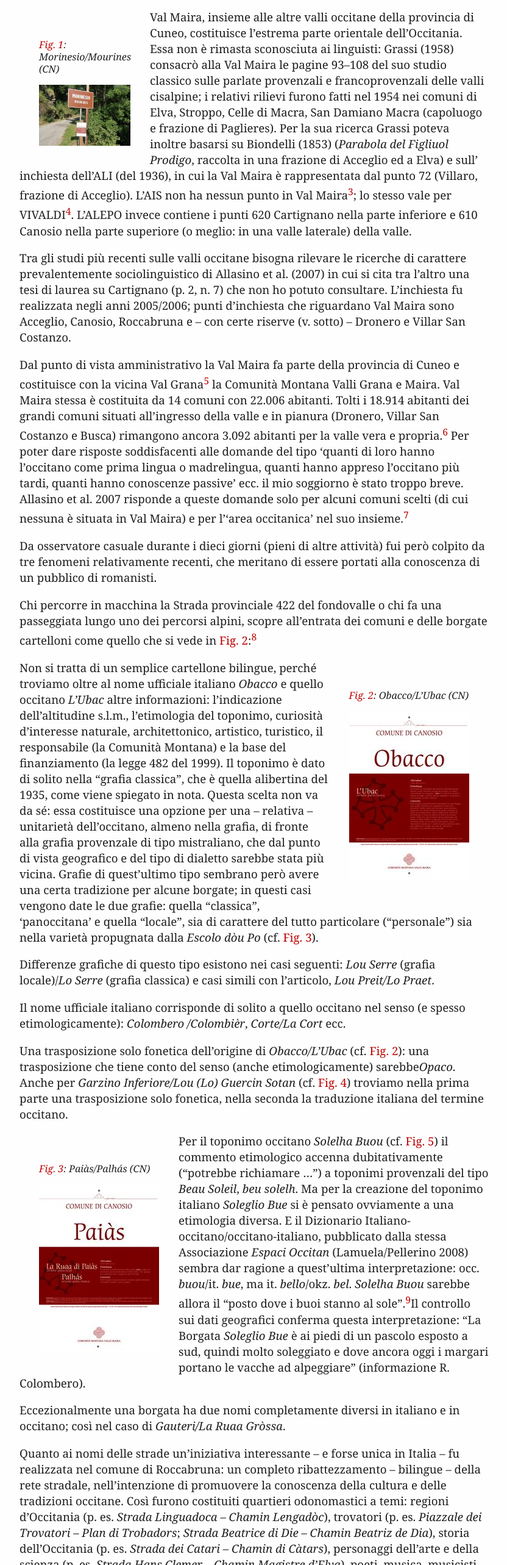
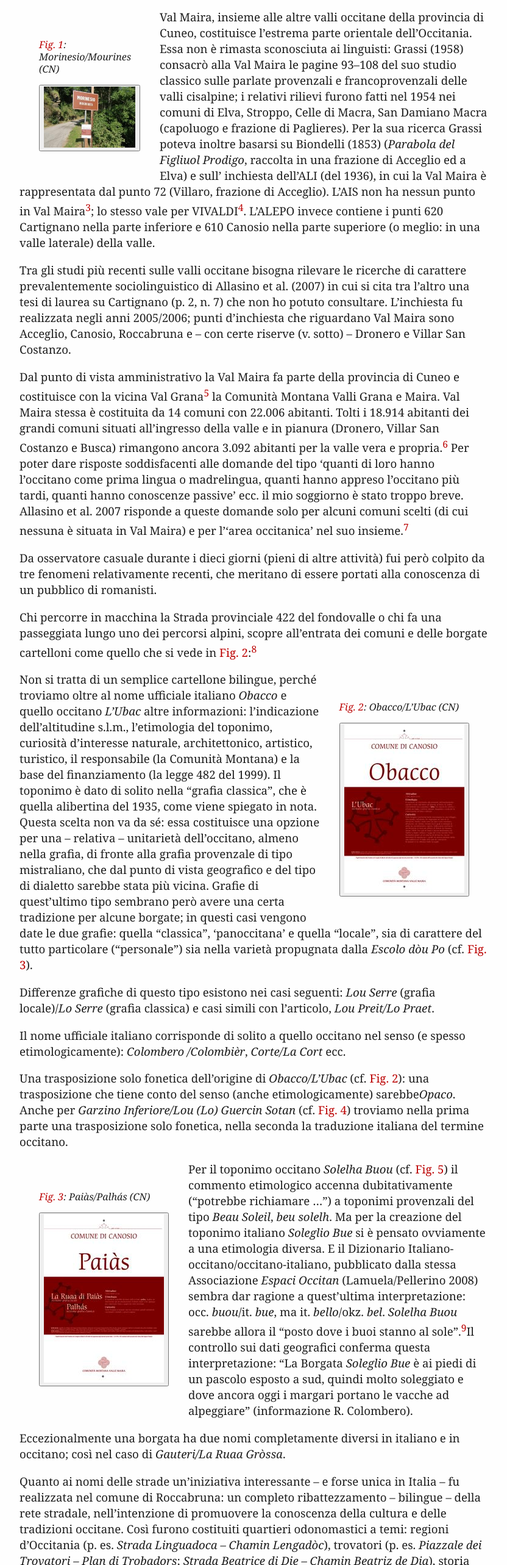
Before and after one commit to abuft/festschrift-kattenbusch, a React (Create React App) app: page /ernst in a window 1280 px wide. Shown: the part 1060-3626 px from the top of the page at 61% size, without its empty margins (88-920 px from the left). Built offline with nearby package versions, Linux system fonts and the light colour scheme.

Commit message:
Update Ernst Article with a React lightbox
- started with 'yet-another-react-lightbox'
- not the best solution for now but a starting
  solution
- ToDo: implement a better lightbox replacement.

```diff
--- a/package.json
+++ b/package.json
@@ -10,7 +10,8 @@
     "react-dom": "^18.2.0",
     "react-router-dom": "^6.21.3",
     "react-scripts": "5.0.1",
-    "web-vitals": "^2.1.4"
+    "web-vitals": "^2.1.4",
+    "yet-another-react-lightbox": "^3.16.0"
   },
   "scripts": {
     "start": "react-scripts start",
--- a/src/App.js
+++ b/src/App.js
@@ -11,6 +11,7 @@ import Autoren from './compoments/Autoren';
 import Urbano from './compoments/articles/Urbano';
 import AngelisVoelker from './compoments/articles/AngelisVoelker';
 import Ernst from './compoments/articles/Ernst';
+import Schmidt from './compoments/articles/Schmidt';
 
 function App() {
   return (
@@ -25,6 +26,7 @@ function App() {
           <Route path="urbano" element={<Urbano id="urbano" author="Amalia Urbano" />} />
           <Route path="/angelisVoelker" element={<AngelisVoelker id="angelis_voelker" author="Barbara De Angelis und Harald Völker" />} />
           <Route path="/ernst" element={<Ernst id="Ernst" author="Gerhard Ernst" />} />
+          <Route path="/schmidt" element={<Schmidt id="Schmidt" author="Jochen Schmidt" />} />
         </Routes>
       </BrowserRouter>
     </div>
--- a/src/compoments/Autoren.js
+++ b/src/compoments/Autoren.js
@@ -114,7 +114,7 @@ function Autoren(props) {
                     <h2><a href="#k12" name="kat12">S</a></h2>
                     <p className="bibl">Schaumburg, Christophe: <a href="schaumburg-laufende-forscher.html">Über laufende Forscher</a>
                     </p>
-                    <p className="bibl">Schmidt, Jochen: <a href="schmidt-rumaenisch.html">Warum Rumänisch?</a></p>
+                    <p className="bibl">Schmidt, Jochen: <a href="/schmidt">Warum Rumänisch?</a></p>
                     <p className="bibl">Setzkorn, Sylvia: <a href="setzkorn-durchfall.html">Die volkstümlichen Bezeichnungen für die
                         Krankheit ‚Durchfall‘ in der Romania
                         – onomasiologische und sprachgeographische Betrachtungen</a></p>
--- a/src/compoments/Footer.js
+++ b/src/compoments/Footer.js
@@ -1,6 +1,6 @@
 function Footer() {
     return (
-        <div className="grid_2 prefix_6">
+        <div className="grid_5 prefix_5">
             <footer id="page_footer">
                 {/* <!-- Copyright information --> */}
                 <p>&copy; 2012 Institut f&uuml;r Romanistik, HU</p>
--- a/src/compoments/Rubrik.js
+++ b/src/compoments/Rubrik.js
@@ -32,7 +32,7 @@ function Rubrik() {
                 <h2 className="header"><a href="/impressum">Impressum</a></h2>
             </nav>
         </div>
-    )
+    );
 }
 
 export default Rubrik;
--- a/src/compoments/articles/Ernst.js
+++ b/src/compoments/articles/Ernst.js
@@ -1,20 +1,29 @@
 import Rubrik from "../Rubrik";
+import React, { useState } from "react";
+import Lightbox from "yet-another-react-lightbox";
+import "yet-another-react-lightbox/styles.css";
 import upArrow from '../../images/layout/up-arrow.png';
 import Footer from "../Footer";
 import ErnstPortrait from '../../images/gernst/gernst-portrait.jpg';
-import Morinesio from '../../images/gernst/morinesio.jpg';
 import Morinesio_small from '../../images/gernst/morinesio_small.jpg';
-import Obacco from '../../images/gernst/obacco.jpg';
 import Obacco_small from '../../images/gernst/obacco_small.jpg';
-import Paias from '../../images/gernst/paias.jpg';
 import Paias_small from '../../images/gernst/paias_small.jpg';
-import Garzino from '../../images/gernst/garzino.jpg';
 import Garzino_small from '../../images/gernst/garzino_small.jpg';
-import Soleglio from '../../images/gernst/soleglio.jpg';
 import Soleglio_small from '../../images/gernst/soleglio_small.jpg';
 import Header from "../Header";
 
 function Ernst(props) {
+
+    const images = [
+        { src: 'https://festschrift-kattenbusch.de/images/gernst/morinesio.jpg', caption: 'Morinesio/Mourines (CN)' },
+        { src: 'https://festschrift-kattenbusch.de/images/gernst/obacco.jpg', caption: 'Obacco/L’Ubac (CN)' },
+        { src: 'https://festschrift-kattenbusch.de/images/gernst/paias.jpg', caption: 'Paiàs/Palhás (CN)' },
+        { src: 'https://festschrift-kattenbusch.de/images/gernst/garzino.jpg', caption: 'Garzino' },
+        { src: 'https://festschrift-kattenbusch.de/images/gernst/soleglio.jpg', caption: 'Soleglio Bue/Solelha Buou (CN)' }
+    ];
+
+    const [open, setOpen] = useState(false);
+
     return (
         <div>
             <div id="Wrapper" className="container_14">
@@ -26,6 +35,12 @@ function Ernst(props) {
                     </div>
                     <Rubrik />
                 </div>
+
+                <Lightbox
+                    open={open}
+                    close={() => setOpen(false)}
+                    slides={images.slice(0)}
+                />
 
                 <div id="Teasers" className="clearfix">
                     <div className="grid_9">
@@ -95,15 +110,15 @@ function Ernst(props) {
                             <article className="post">
                                 {/* <!-- Content of the article --> */}
                                 <figure className="imageleft">
-                                    <p style={{ width: "150px" }}><a href="#b1"
-                                        name="abb1">Fig. 1</a>:
-                                        Morinesio/Mourines (CN)</p>
-                                    <a href={Morinesio} rel="lightbox"
-                                        title="Fig. 1: Cartello di località in due lingue:
-		          Morinesio/Mourines (CN)">
+                                    <p style={{ width: "150px" }}>
+                                        <a href="#b1"
+                                            name="abb1">Fig. 1</a>:
+                                        Morinesio/Mourines (CN)
+                                    </p>
+                                    <button type="button" onClick={() => setOpen(true)}>
                                         <img src={Morinesio_small} width="150"
                                             height="100" alt="Morinesio" />
-                                    </a>
+                                    </button>
                                 </figure>
 
                                 <p>
@@ -170,12 +185,10 @@ function Ernst(props) {
                                     <p style={{ width: "197px" }}><a href="#b2"
                                         name="abb2">Fig. 2</a>:
                                         Obacco/L’Ubac (CN)</p>
-                                    <a href={Obacco} rel="lightbox"
-                                        title="Fig. 2: Cartello di località in due lingue:
-		          Obacco/L’Ubac (CN)">
+                                    <button type="button" onClick={() => setOpen(true)}>
                                         <img src={Obacco_small} width="197"
                                             height="276" alt="Obacco" />
-                                    </a>
+                                    </button>
                                 </figure>
 
                                 <p>
@@ -222,12 +235,10 @@ function Ernst(props) {
                                         name="abb3">Fig. 3</a>:
                                         Paiàs/Palhás (CN)
                                     </p>
-                                    <a href={Paias} rel="lightbox"
-                                        title="Fig. 3: Cartello di località in due lingue:
-		          Paiàs/Palhás (CN)">
+                                    <button type="button" onClick={() => setOpen(true)}>
                                         <img src={Paias_small} width="197"
                                             height="276" alt="Paiàs" />
-                                    </a>
+                                    </button>
                                 </figure>
 
 
@@ -252,9 +263,6 @@ function Ernst(props) {
                                     soleggiato e dove ancora oggi i margari
                                     portano le vacche ad alpeggiare” (informazione R. Colombero).
                                 </p>
-
-
-
 
                                 <p>
                                     Eccezionalmente una borgata ha due nomi completamente diversi in
@@ -283,13 +291,12 @@ function Ernst(props) {
                                     <p style={{ width: "197px" }}><a href="#b4"
                                         name="abb4">Fig. 4</a>:
                                         Garzino Inferiore/Lou (Lo)
-                                        Guercin Sotan (CN)</p>
-                                    <a href={Garzino} rel="lightbox"
-                                        title="Fig. 4: Cartello di località in due lingue:
-		          Garzino Inferiore/Lou (Lo) Guercin Sotan (CN)">
+                                        Guercin Sotan (CN)
+                                    </p>
+                                    <button type="button" onClick={() => setOpen(true)}>
                                         <img src={Garzino_small} width="197"
                                             height="276" alt="Garzino Inferiore" />
-                                    </a>
+                                    </button>
                                 </figure>
 
                                 <p>
@@ -344,13 +351,12 @@ function Ernst(props) {
                                 <figure className="imageleft">
                                     <p style={{ width: "197px" }}><a href="#b5"
                                         name="abb5">Fig. 5</a>:
-                                        Soleglio Bue/Solelha Buou (CN)</p>
-                                    <a href={Soleglio} rel="lightbox"
-                                        title="Fig. 5: Cartello di località in due lingue:
-		          Soleglio Bue/Solelha Buou (CN)">
+                                        Soleglio Bue/Solelha Buou (CN)
+                                    </p>
+                                    <button type="button" onClick={() => setOpen(true)}>
                                         <img src={Soleglio_small} width="197"
                                             height="276" alt="Soleglio Bue" />
-                                    </a>
+                                    </button>
                                 </figure>
 
                                 <p>
```
Also changed, not shown: 1 other file (tests, documents, lock files or other folders).
